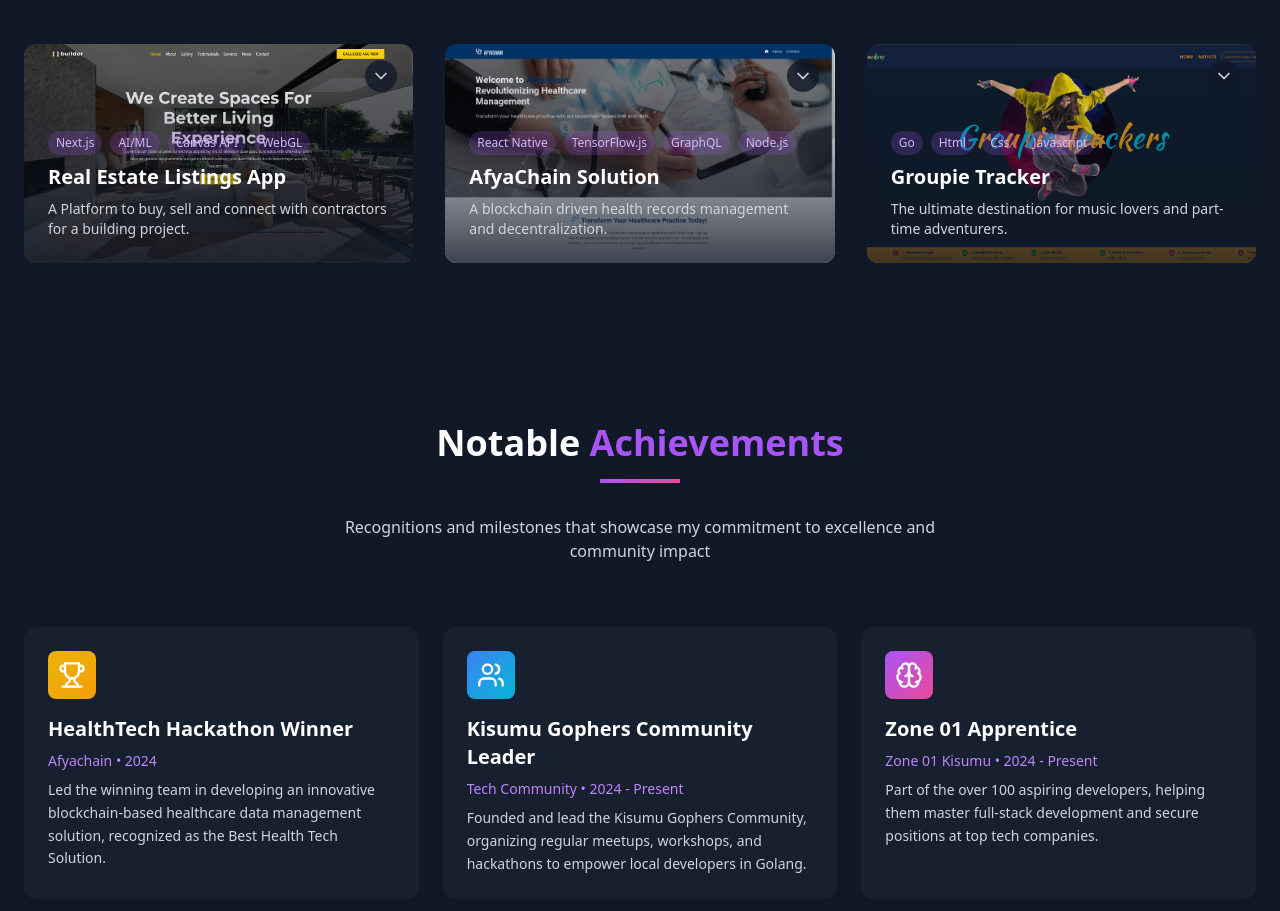
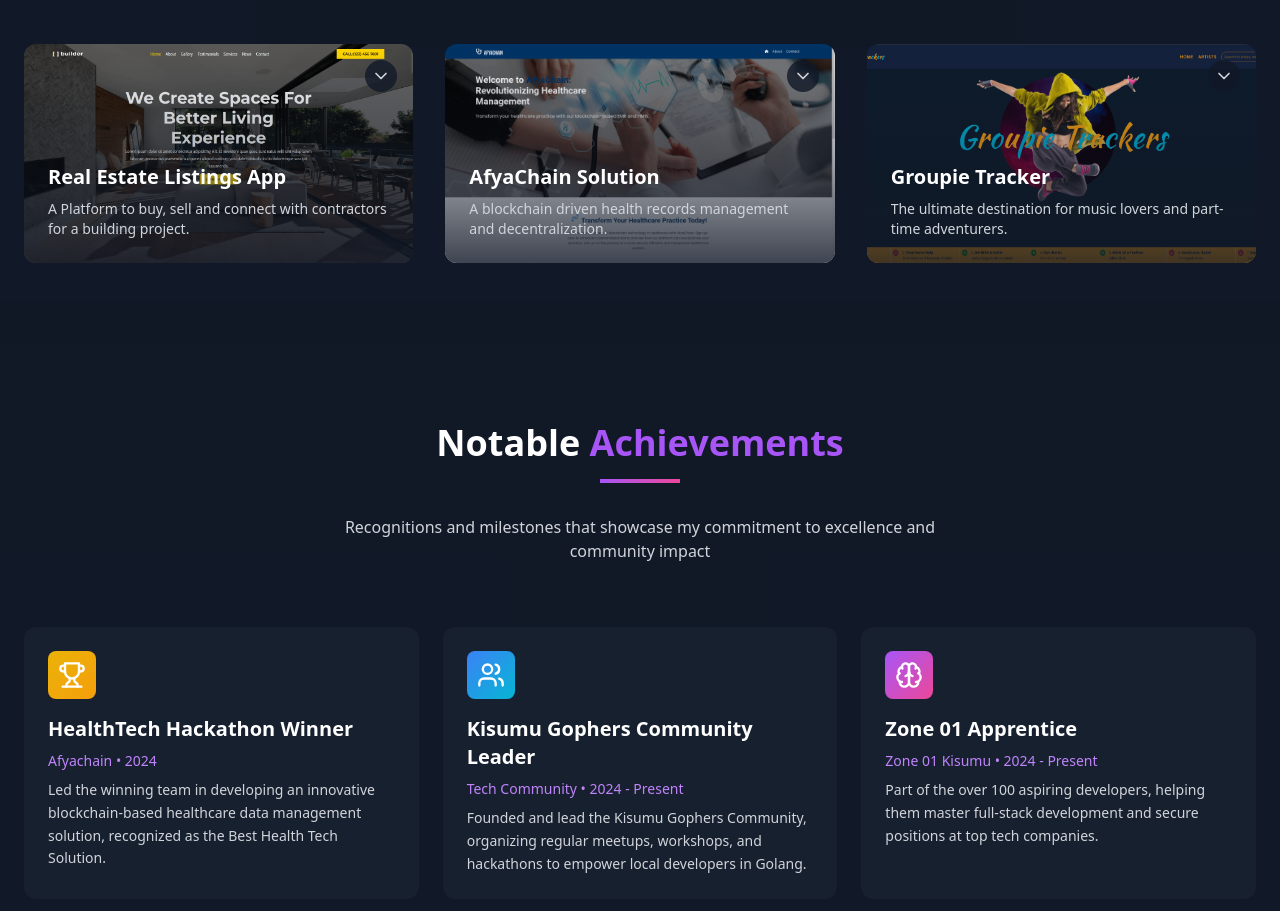
Before and after one commit to Athooh/Athooh-Portfolio, a React (Vite) app: page / in a window 1280 px wide. Shown: the part 2240-3151 px from the top of the page. Built offline with nearby package versions, Linux system fonts and the light colour scheme.

Commit message:
Update projectsData.ts

```diff
--- a/src/components/Projects/projectsData.ts
+++ b/src/components/Projects/projectsData.ts
@@ -17,7 +17,7 @@ export const projects: Project[] = [
     description: 'A Platform to buy, sell and connect with contractors for a building project.',
     longDescription: 'Access a vast marketplace where you can buy and sell construction materials, tools, and equipment. Compare prices, read reviews, and choose the best suppliers.',
     image: 'images/builders.png',
-    tags: ['Next.js', 'AI/ML', 'Canvas API', 'WebGL'],
+    tags: [], //['Next.js', 'AI/ML', 'Canvas API', 'WebGL'],
     features: [
       'Comprehensive Marketplace',
       'Contractor Connection',
@@ -35,7 +35,7 @@ export const projects: Project[] = [
     description: 'A blockchain driven health records management and decentralization.',
     longDescription: 'A sophisticated health records system that uses blockchain technlogy to secure data and ensure integrity while accessing the data from across the globe. Features real-time updates and personalized recommendations.',
     image: 'images/afyachain.png',
-    tags: ['React Native', 'TensorFlow.js', 'GraphQL', 'Node.js'],
+    tags: [], //['React Native', 'TensorFlow.js', 'GraphQL', 'Node.js'],
     features: [
       'Real-time health metrics monitoring',
       'Real-time data updates and accessibility',
@@ -52,7 +52,7 @@ export const projects: Project[] = [
     description: 'The ultimate destination for music lovers and part-time adventurers.',
     longDescription: 'A dynamic platform designed to bring fans closer to the music and artists they love. Discover detailed artist biographies, explore their complete concert itineraries, and stay updated on the latest events.',
     image: 'images/groupieTracker.png',
-    tags: ['Go', 'Html', 'Css', 'Javascript'],
+    tags: [], //['Go', 'Html', 'Css', 'Javascript'],
     features: [
       'Artist Profiles',
       'Maps Integration',
```
